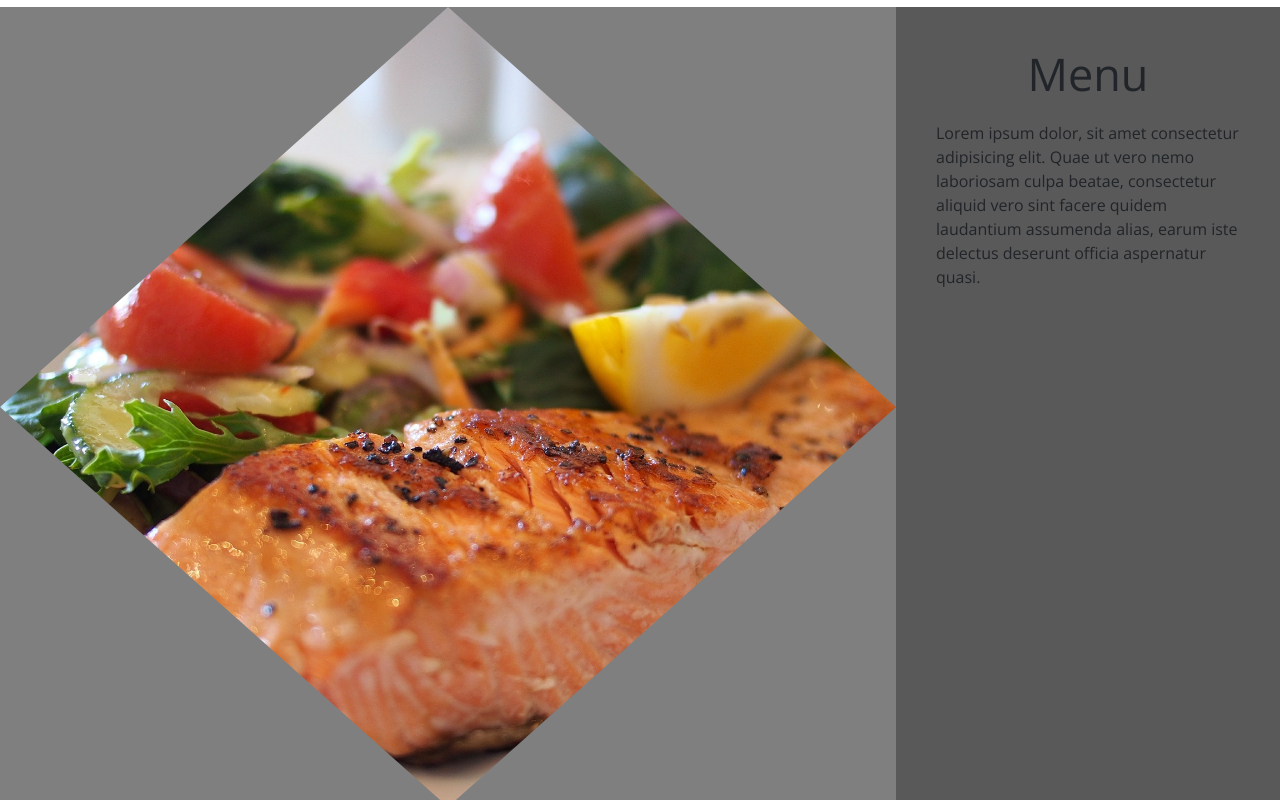
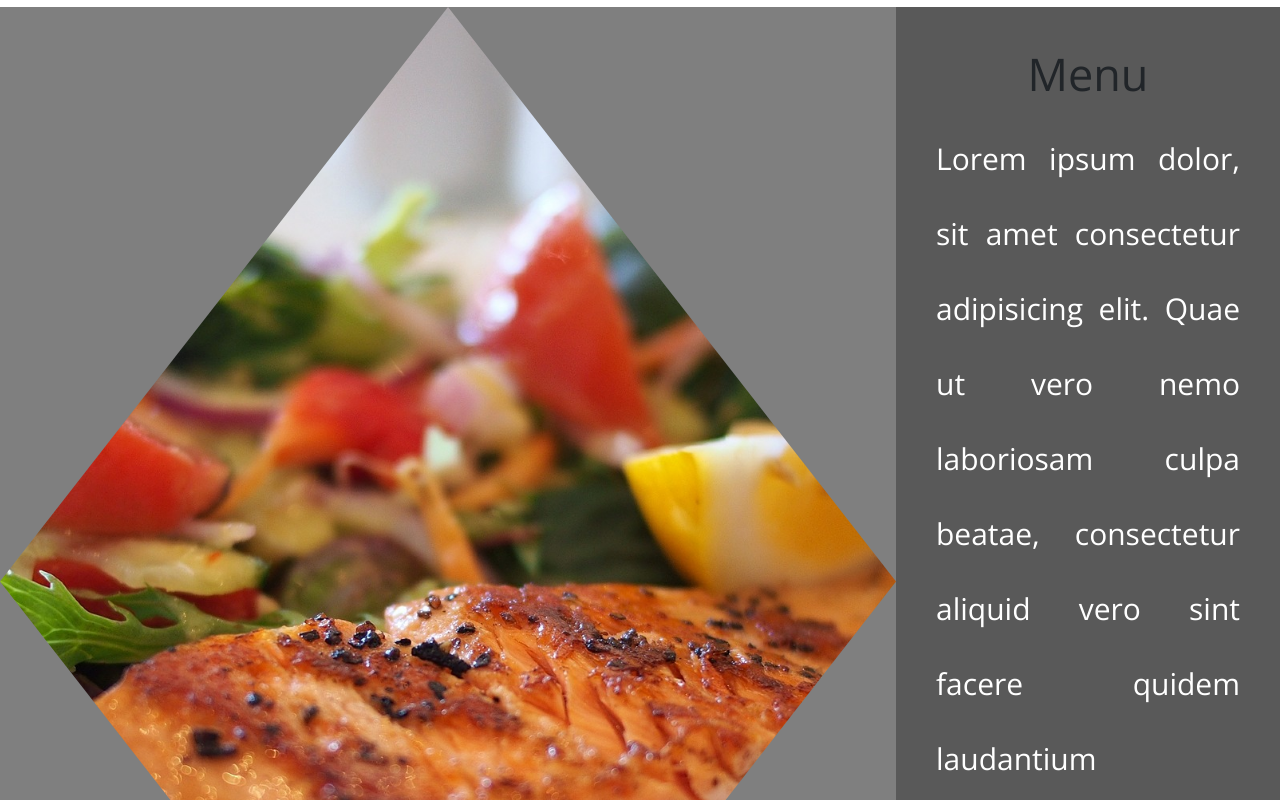
Before and after one commit to Berzaf/ELOFILO-Restaurant, a website: page index.html in a window 1280 px wide. Shown: the part 1980-2780 px from the top of the page. Drawn offline with nearby package versions, Linux system fonts and the light colour scheme.

Commit message:
menutxtp

```diff
--- a/css/styles.css
+++ b/css/styles.css
@@ -135,3 +135,10 @@ padding-bottom: 100px;
   font-size: 45px;
   text-align: center;
 }
+.menu-text p {
+  margin: 20px 0;
+  line-height: 2.5;
+  color: white;
+  font-size: 30px;
+  text-align: justify;
+}
```
